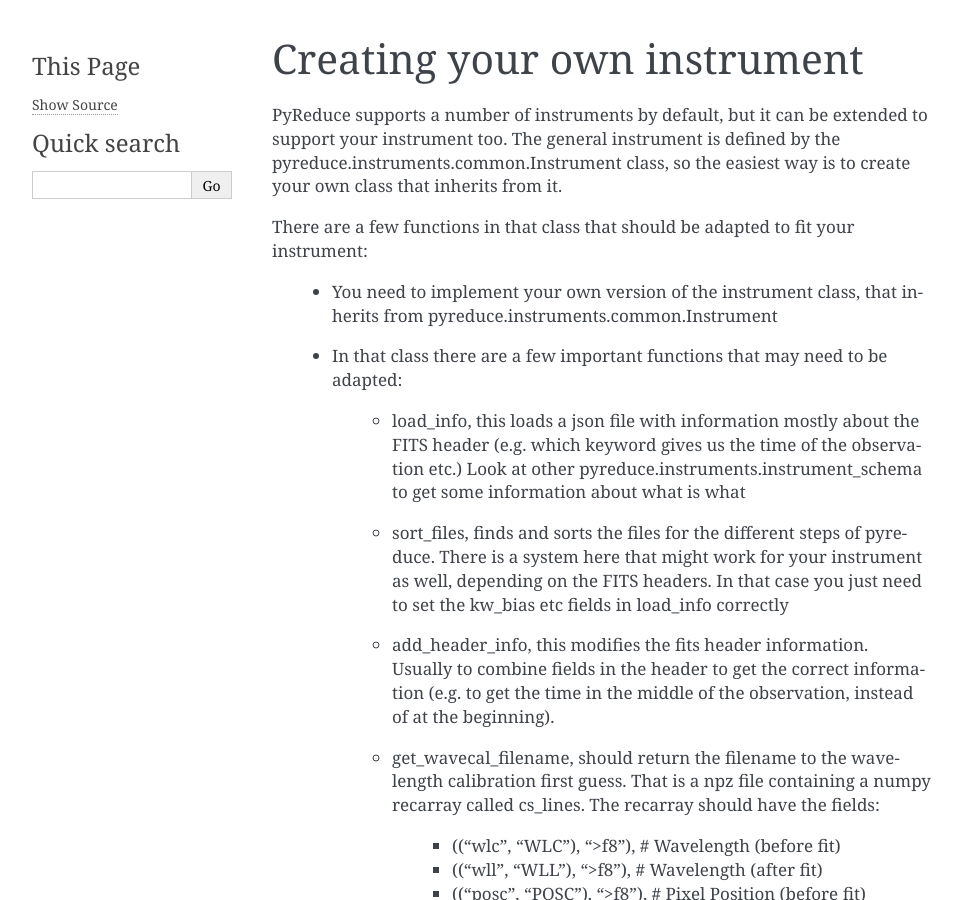
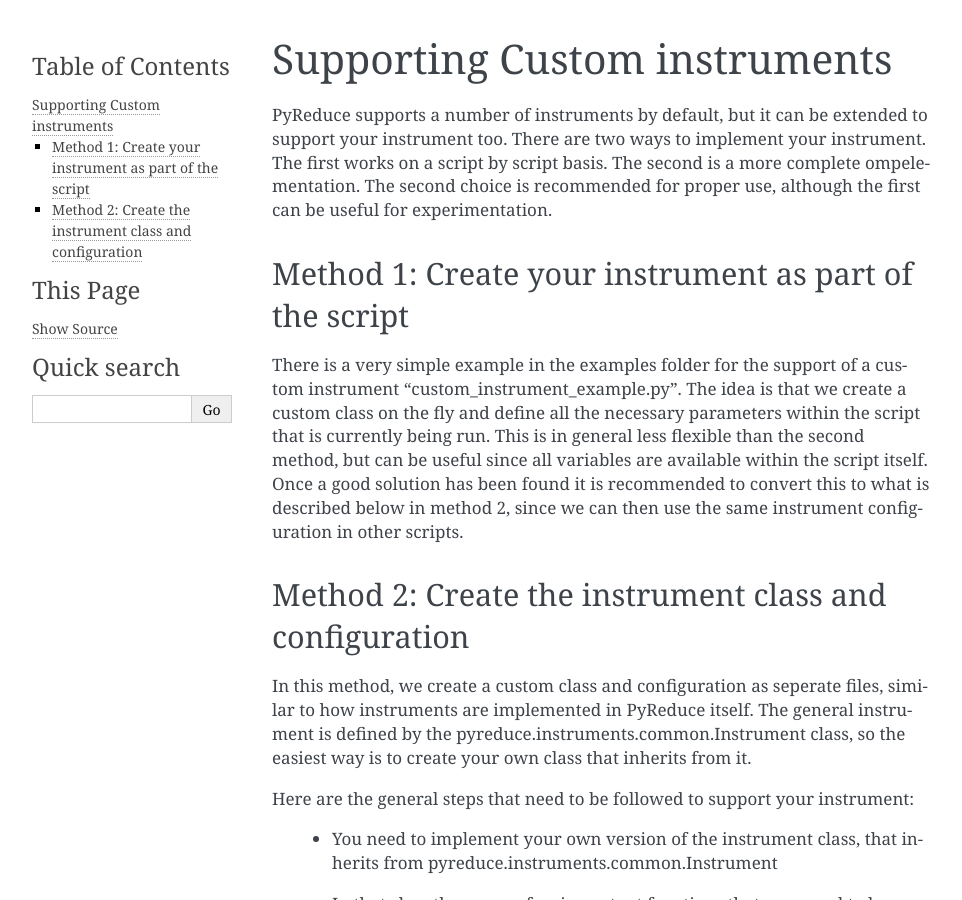
Before and after one commit to ivh/PyReduce, a Sphinx documentation site: the page built from docs/instruments.rst, in a window 1280 px wide and 900 px high. Shown: the whole window, without its empty margins (148-1110 px from the left). Built offline with Sphinx 7.4.7, drawn with Linux system fonts in a browser that asks for light colours.

Commit message:
Documentation

```diff
--- a/docs/instruments.rst
+++ b/docs/instruments.rst
@@ -1,10 +1,29 @@
-Creating your own instrument
-============================
+Supporting Custom instruments
+=============================
+
 
 PyReduce supports a number of instruments by default, but it can be extended to support your instrument too.
+There are two ways to implement your instrument. The first works on a script by script basis. The second is a more complete ompelementation.
+The second choice is recommended for proper use, although the first can be useful for experimentation.
+
+
+Method 1: Create your instrument as part of the script
+------------------------------------------------------
+
+There is a very simple example in the examples folder for the support of a custom instrument "custom_instrument_example.py".
+The idea is that we create a custom class on the fly and define all the necessary parameters within the script that is currently being run.
+This is in general less flexible than the second method, but can be useful since all variables are available within the script itself.
+Once a good solution has been found it is recommended to convert this to what is described below in method 2, since we can then use the same
+instrument configuration in other scripts.
+
+
+Method 2: Create the instrument class and configuration
+-------------------------------------------------------
+
+In this method, we create a custom class and configuration as seperate files, similar to how instruments are implemented in PyReduce itself.
 The general instrument is defined by the pyreduce.instruments.common.Instrument class, so the easiest way is to create your own class that inherits from it.
 
-There are a few functions in that class that should be adapted to fit your instrument:
+Here are the general steps that need to be followed to support your instrument:
 
     - You need to implement your own version of the instrument class, that inherits from pyreduce.instruments.common.Instrument
     - In that class there are a few important functions that may need to be adapted:
```
Also changed, not shown: 1 other file.
